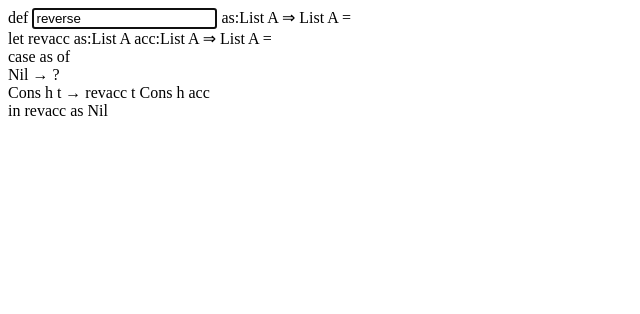
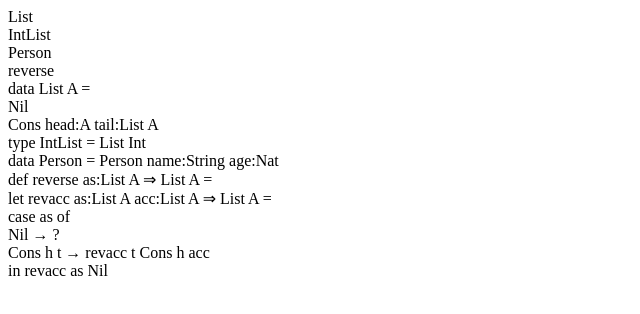
Before and after one commit to samskivert/compose, a React app in the folder tsce0/: page / in a window 1280 px wide. Shown: the top 314 px of the page, without its empty margins (0-640 px from the left). Built offline with nearby package versions, Linux system fonts and the light colour scheme; the HTML template or start-up script is replaced by a standard one.

Commit message:
Working on workspace & other UI.
I want to have a few def editors on the screen and sort out navigation between
them and some basic index/outline support. This is a start on that.

```diff
--- a/tsce0/src/editor.tsx
+++ b/tsce0/src/editor.tsx
@@ -1,5 +1,5 @@
 import * as React from 'react';
-import { observable, transaction } from 'mobx'
+import { observable, transaction, IComputedValue } from 'mobx'
 import { observer } from 'mobx-react'
 
 import * as M from './markup'
@@ -14,6 +14,10 @@ import * as F from './format'
 type Cursor = {path :M.Path, editing :boolean}
 
 const nullCursor :Cursor = {path: M.emptyPath, editing: false}
+
+function followCursor ({path, editing} :Cursor, idx :number) :Cursor {
+  return M.popPath(nullCursor, p => ({path: p, editing}), idx, path)
+}
 
 // | Models the editing selection: a range of nodes that are selected (and visually highlighted) so
 // | that they may act as the target of an editing operation (like cut, extract into binding, etc.).
@@ -35,28 +39,15 @@ const enum Mode { Normal, Selected, Edited }
 // Definition editor
 // -----------------
 
-/** The editor state is the def being edited, the current cursor, and the current selection. */
-type State = { def :T.Def, elem :M.Elem, curs :Cursor, sel :Selection }
-
-export function mkState (def :T.Def) :State {
-  const {elem, path} = F.formatDef(def, def.firstEditable())
-  // M.mkPath(M.firstEditable(elem), 0)
-  const curs = {path, editing: false}
-  return {def, elem, curs, sel: emptySelection}
-}
-
-function followCursor ({path, editing} :Cursor, idx :number) :Cursor {
-  return M.popPath(nullCursor, p => ({path: p, editing}), idx, path)
-}
-
 export class DefStore {
   @observable def  :T.Def
   @observable elem :M.Elem
   @observable curs :Cursor = {path: M.emptyPath, editing: false}
   @observable sel  :Selection = emptySelection
 
-  constructor(def :T.Def) {
+  constructor (def :T.Def, readonly isActive :IComputedValue<boolean>) {
     this.setDef(def, def.firstEditable())
+    this.curs.editing = false
   }
 
   setDef (def :T.Def, focus? :T.Path) {
@@ -65,7 +56,7 @@ export class DefStore {
       this.def = def
       this.elem = elem
       if (focus) {
-        console.log(`New cursor, and editing: ${path}`)
+        console.log(`New cursor, and editing: ${JSON.stringify(path)}`)
         this.curs = {path, editing: true}
       } else {
         this.curs.editing = false
@@ -118,7 +109,7 @@ export class DefEditor extends React.Component<{store :DefStore}> {
   render () {
     const {curs, elem} = this.props.store
     console.log(`render ${JSON.stringify(curs)}`)
-    return (<div className="topdef">{this.renderElem(curs, elem)}</div>)
+    return (<div className="editor">{this.renderElem(curs, elem)}</div>)
   }
 
   renderElems (curs :Cursor, elems :M.Elem[]) :JSX.Element[] {
@@ -149,7 +140,9 @@ export class DefEditor extends React.Component<{store :DefStore}> {
                          stopEditing={() => { this.props.store.curs.editing = false }}
                          advanceCursor={() => { this._moveCursor(M.moveHoriz(M.HDir.Right)) }} />
     } else {
-      const sstyles = (mode == Mode.Selected) ? styles.concat(["selected"]) : styles
+      const sstyles = (mode == Mode.Selected) ? styles.concat([
+        this.props.store.isActive.get() ? "selected" : "lowSelected"
+      ]) : styles
       return <span className={sstyles.join(" ")}>{text}</span>
     }
   }
--- a/tsce0/src/index.tsx
+++ b/tsce0/src/index.tsx
@@ -1,11 +1,14 @@
 import * as React from 'react';
 import * as ReactDOM from 'react-dom';
-// import {observable} from 'mobx';
-// import {observer} from 'mobx-react';
-// import DevTools from 'mobx-react-devtools';
 
 import * as T from './trees'
-import * as E from './editor'
+import * as W from './workspace'
 
-const store = new E.DefStore(T.revExample)
-ReactDOM.render(<E.DefEditor store={store} />, document.getElementById('root'));
+const store = new W.WorkspaceStore()
+store.addDef(T.listExample)
+store.addDef(T.aliasExample)
+store.addDef(T.recordExample)
+store.addDef(T.revExample)
+store.selectedDef = T.listExample
+
+ReactDOM.render(<W.Workspace store={store} />, document.getElementById('root'));
--- /dev/null
+++ b/tsce0/src/outline.tsx
@@ -0,0 +1,16 @@
+import * as React from 'react';
+import { observer } from 'mobx-react'
+
+import * as W from './workspace'
+
+@observer
+export class Outline extends React.Component<{store :W.WorkspaceStore}> {
+
+  render () {
+    const {defStores} = this.props.store
+    return (<div className="outline">{defStores.map(dstore => {
+      const cname = dstore.isActive.get() ? "defs selected" : "defs"
+      return <div className={cname}>{dstore.def.name}</div>
+    })}</div>)
+  }
+}
--- /dev/null
+++ b/tsce0/src/stack.tsx
@@ -0,0 +1,15 @@
+import * as React from 'react';
+import { observer } from 'mobx-react'
+
+import * as E from './editor'
+import * as W from './workspace'
+
+@observer
+export class Stack extends React.Component<{store :W.WorkspaceStore}> {
+
+  render () {
+    return (<div className="stack">{
+      this.props.store.defStores.map(store => <E.DefEditor store={store} />)
+    }</div>)
+  }
+}
--- /dev/null
+++ b/tsce0/src/workspace.tsx
@@ -0,0 +1,29 @@
+import * as React from 'react';
+import { observable, computed } from 'mobx'
+import { observer } from 'mobx-react'
+
+import * as E from './editor'
+import * as O from './outline'
+import * as S from './stack'
+import * as T from './trees'
+
+export class WorkspaceStore {
+  @observable defStores :E.DefStore[] = []
+  @observable selectedDef? :T.Def = undefined
+
+  addDef (def :T.Def) {
+    const isSelected = computed(() => this.selectedDef === def)
+    this.defStores.push(new E.DefStore(def, isSelected))
+  }
+}
+
+@observer
+export class Workspace extends React.Component<{store :WorkspaceStore}> {
+
+  render () {
+    return (<div id="top">
+              <O.Outline store={this.props.store} />
+              <S.Stack store={this.props.store} />
+            </div>)
+  }
+}
--- a/tsce0/test/index.html
+++ b/tsce0/test/index.html
@@ -5,52 +5,86 @@
       body {
         font-family: sans-serif;
         max-width: 800px;
-        margin: 20px;
-        background-color: #424242;
+        margin: 0px;
         color: #FFFFFF;
       }
-      .docs {
+
+      #top {
+        display: flex;
+        flex-direction: row;
+      }
+
+      /** Outline styles */
+      .outline {
+        flex-grow: 1;
+        background-color: #535353;
+        padding: 5px;
+        font-family: monospace;
+        font-size: medium;
+      }
+
+      .outline .selected {
+        background-color: #AAAAAA;
+        color: #222222;
+      }
+
+      /** Stack styles */
+      .stack {
+        flex-grow: 2;
+        background-color: #424242;
+        padding: 5px;
+      }
+
+      /** Def Editor styles */
+      .editor {
+        padding: 10px 0px;
+        border-top: 1px solid #313131;
+      }
+      .editor .docs {
         font-size: medium;
         color: #CCCCCC;
       }
-      .block {
+      .editor .block {
         font-family: monospace;
         padding-left: 10px;
       }
-      .topdef > .block {
+      .editor > .block {
         padding-left: 0px;
       }
 
-      .selected {
+      .editor .selected {
         border: 1px solid #FF0000;
       }
+      .editor .lowSelected {
+        border: 1px solid #FF000033;
+      }
 
-      .constant {
+      .editor .constant {
         color: #0000FF;
       }
-      .ident {
+      .editor .ident {
         /*color: #FFFFFF;*/
       }
-      .hole {
+      .editor .hole {
         color: #00AAFF;
         padding: 0px 5px;
         border: 1px solid white;
       }
-      .keyword {
+      .editor .keyword {
         color: #FFCB00;
       }
-      .type {
+      .editor .type {
         color: #FF0000;
       }
-      .def {
+      .editor .def {
         color: #00AAFF;
         font-style: italic;
       }
-      .fun {
+      .editor .fun {
         text-decoration: underline;
       }
 
-      .spanEditor {
+      .editor .spanEditor {
         max-width: 50px;
       }
     </style>
```
